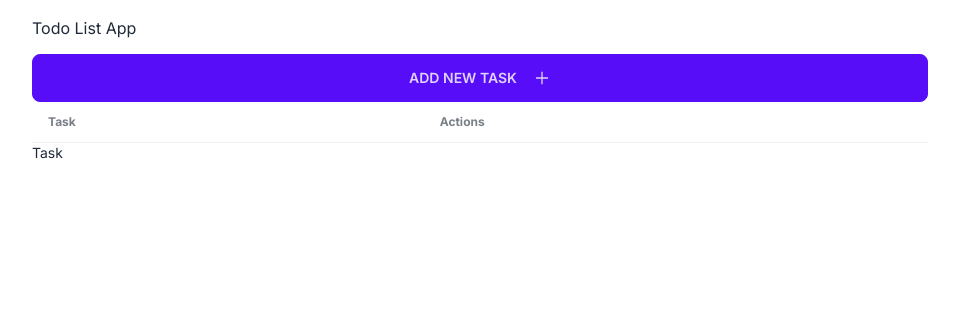
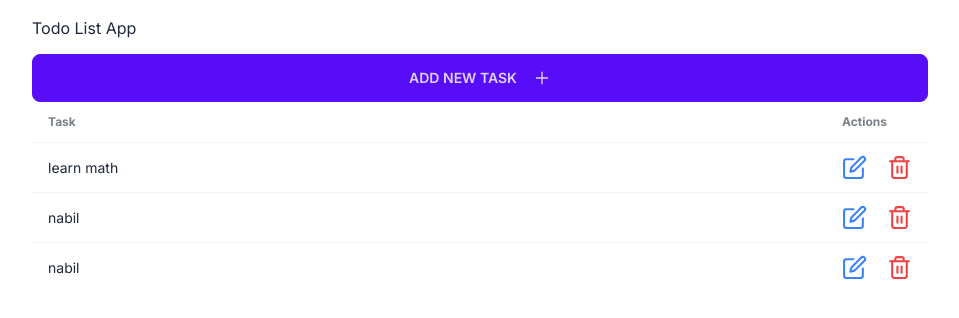
Before and after one commit to axeladib/todo-app-yt-tutorial, a Next.js app: page / in a window 1280 px wide. Shown: the top 318 px of the page, without its empty margins (160-1119 px from the left). Built offline with nearby package versions, Linux system fonts and the light colour scheme; data requests are answered from the project's data file.

Commit message:
Complete this app

```diff
--- a/api.ts
+++ b/api.ts
@@ -29,3 +29,25 @@
   const newTodo = await response.json();
   return newTodo;
 };
+
+//TODO: Create the editTodo
+export const editTodo = async (todo: ITask): Promise<ITask> => {
+  //TODO: Create the response that return updatedTodo
+  const response = await fetch(`${baseURL}/tasks/${todo.id}`, {
+    method: "PUT",
+    headers: {
+      "Content-Type": "application/json",
+    },
+    body: JSON.stringify(todo),
+  });
+  const updatedTodo = await response.json();
+  return updatedTodo;
+};
+
+//TODO: Create deleteTodo
+export const deleteTodo = async (id: string):Promise<void> => {
+  //TODO: fetch the url with id of the desire delete item
+  await fetch(`${baseURL}/tasks/${id}`, {
+    method: "DELETE",
+  });
+};
--- a/data/todos.json
+++ b/data/todos.json
@@ -1,6 +1,16 @@
 {
   "tasks": [
-    { "id": "5", "text": "go to market" },
-    { "id": "6", "text": "learn math" }
+    {
+      "id": "6",
+      "text": "learn math"
+    },
+    {
+      "id": "c40f753f-6f22-4787-a8c8-d1b076bccf90",
+      "text": "nabil"
+    },
+    {
+      "id": "1a48ab63-3547-4cd3-bef4-c688b15c93c5",
+      "text": "nabil"
+    }
   ]
 }
--- a/src/app/components/Task.tsx
+++ b/src/app/components/Task.tsx
@@ -1,10 +1,93 @@
 //TODO: For action of edit and delete the todoList
-import React from 'react'
+"use client";
 
-const Task = () => {
-  return (
-    <div>Task</div>
-  )
+//TODO: Import necessary module
+import { ITask } from "../../../types/task";
+import { FormEventHandler, useState } from "react";
+import { FiEdit, FiTrash2 } from "react-icons/fi";
+import Modal from "./Modal";
+import { useRouter } from "next/navigation";
+//TODO: Import the deleteTodo and editTodo
+import { editTodo,deleteTodo } from "../../../api";
+//TODO: Specify the type of data of props will be passing
+
+interface TaskProps {
+  task: ITask;
 }
 
+const Task: React.FC<TaskProps> = ({ task }) => {
+  //TODO: Create state management for open modal editTodo
+  const [openModalEdit, setOpenModalEdit] = useState<boolean>(false)
+  //TODO: Create state management for open modal deleteTodo
+  const [openModalDeleted, setOpenModalDeleted] = useState<boolean>(false)
+  //TODO: Create state management for taskToEdit
+  const [taskToEdit,setTaskToEdit] = useState<string>(task.text);
+  const router = useRouter();
+  //TODO: Create the handleSubmitEditTodo
+  const handleSubmitEditTodo: FormEventHandler<HTMLFormElement> = async(event)=>{
+    event.preventDefault();
+    await editTodo({
+      id:task.id,
+      text:taskToEdit
+    })
+    setOpenModalEdit(false);
+    router.refresh();
+  }
+  //TODO: Create tje handleDeletedTask
+  const handleDeleteTask= async(id:string)=>{
+    await deleteTodo(id)
+    setOpenModalDeleted(false);
+    router.refresh();
+  }
+  return (
+    // TODO: Create table row
+    <tr key={task.id}>
+        {/* TODO: Display the table data of task */}
+      <td className="w-full">{task.text}</td>
+      {/* //TODO: Display the actions icon of Edit and Delete */}
+      <td className="flex gap-5">
+        <FiEdit
+          onClick={() => setOpenModalEdit(true)}
+          cursor="pointer"
+          className="text-blue-500"
+          size={25}
+        />
+        <Modal modalOpen={openModalEdit} setModalOpen={setOpenModalEdit}>
+          <form onSubmit={handleSubmitEditTodo}>
+            <h3 className="font-bold text-lg">Edit task</h3>
+            <div className="modal-action">
+              <input
+                value={taskToEdit}
+                onChange={(event) => setTaskToEdit(event.target.value)}
+                type="text"
+                placeholder="Type here"
+                className="input input-bordered w-full"
+              />
+              <button type="submit" className="btn">
+                Submit
+              </button>
+            </div>
+          </form>
+        </Modal>
+        <FiTrash2
+          onClick={() => setOpenModalDeleted(true)}
+          cursor="pointer"
+          className="text-red-500"
+          size={25}
+        />
+        <Modal modalOpen={openModalDeleted} setModalOpen={setOpenModalDeleted}>
+          <h3 className="text-lg">
+            Are you sure, you want to delete this task?
+          </h3>
+          <div className="modal-action">
+            <button onClick={() => handleDeleteTask(task.id)} className="btn">
+              Yes
+            </button>
+          </div>
+        </Modal>
+      </td>
+    </tr>
+  );
+};
+
 export default Task;
--- a/src/app/components/TodoList.tsx
+++ b/src/app/components/TodoList.tsx
@@ -6,7 +6,7 @@
 //TODO:  Specify the type of data
 interface TodoListProps {
   //FIXME: Fix this type to array of ITask[]
-  tasks: ITask;
+  tasks: ITask[];
 }
 
 const TodoList: React.FC<TodoListProps> = ({ tasks }) => {
@@ -21,7 +21,10 @@
           </tr>
         </thead>
         <tbody>
-          <Task />
+          {/* FIXME: Passed the task and filter the key and prop that will be used in task */}
+          {tasks.map((task)=>(
+            <Task key={task.id} task={task}/>
+          ))}
         </tbody>
       </table>
     </div>
```
